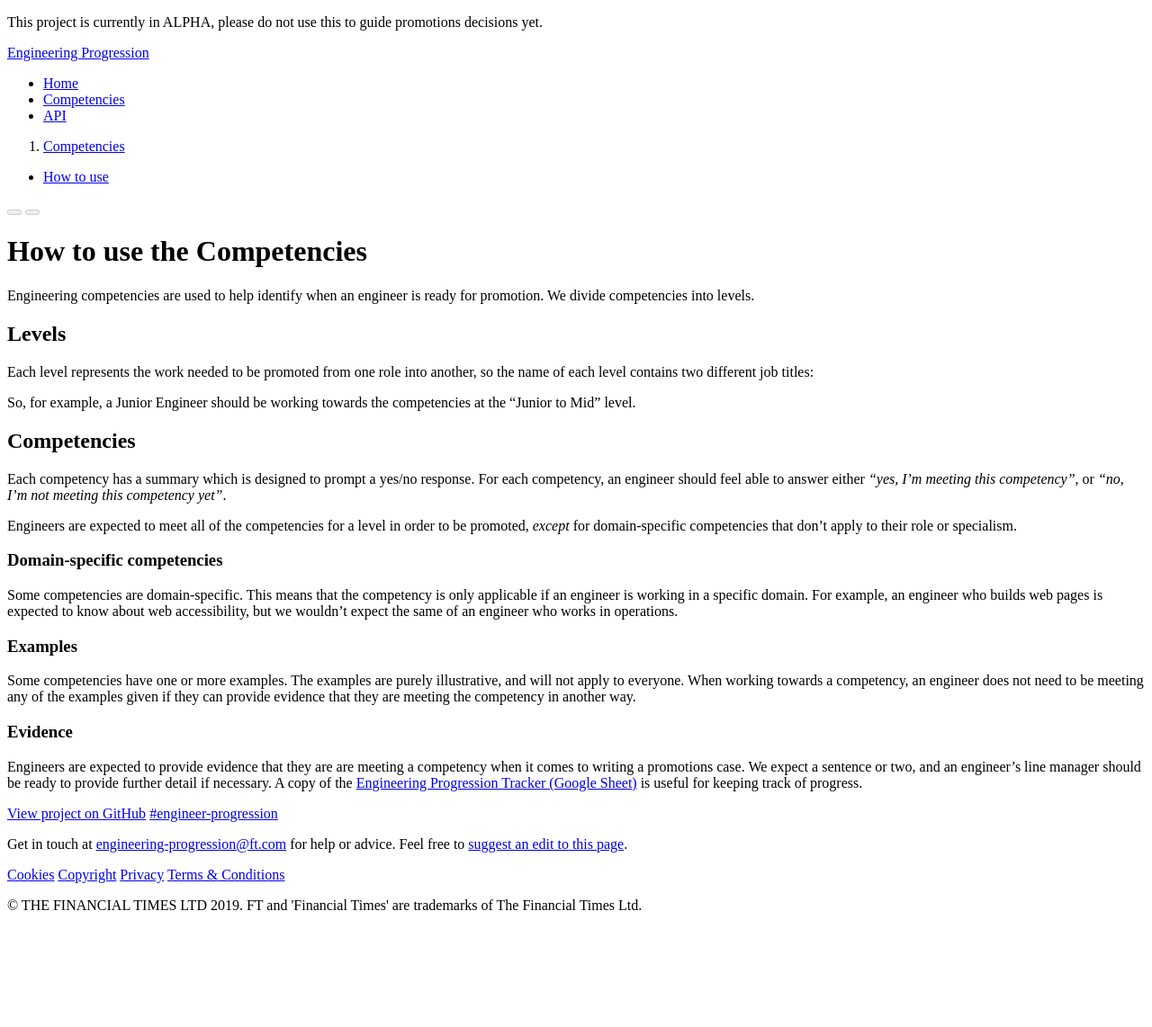
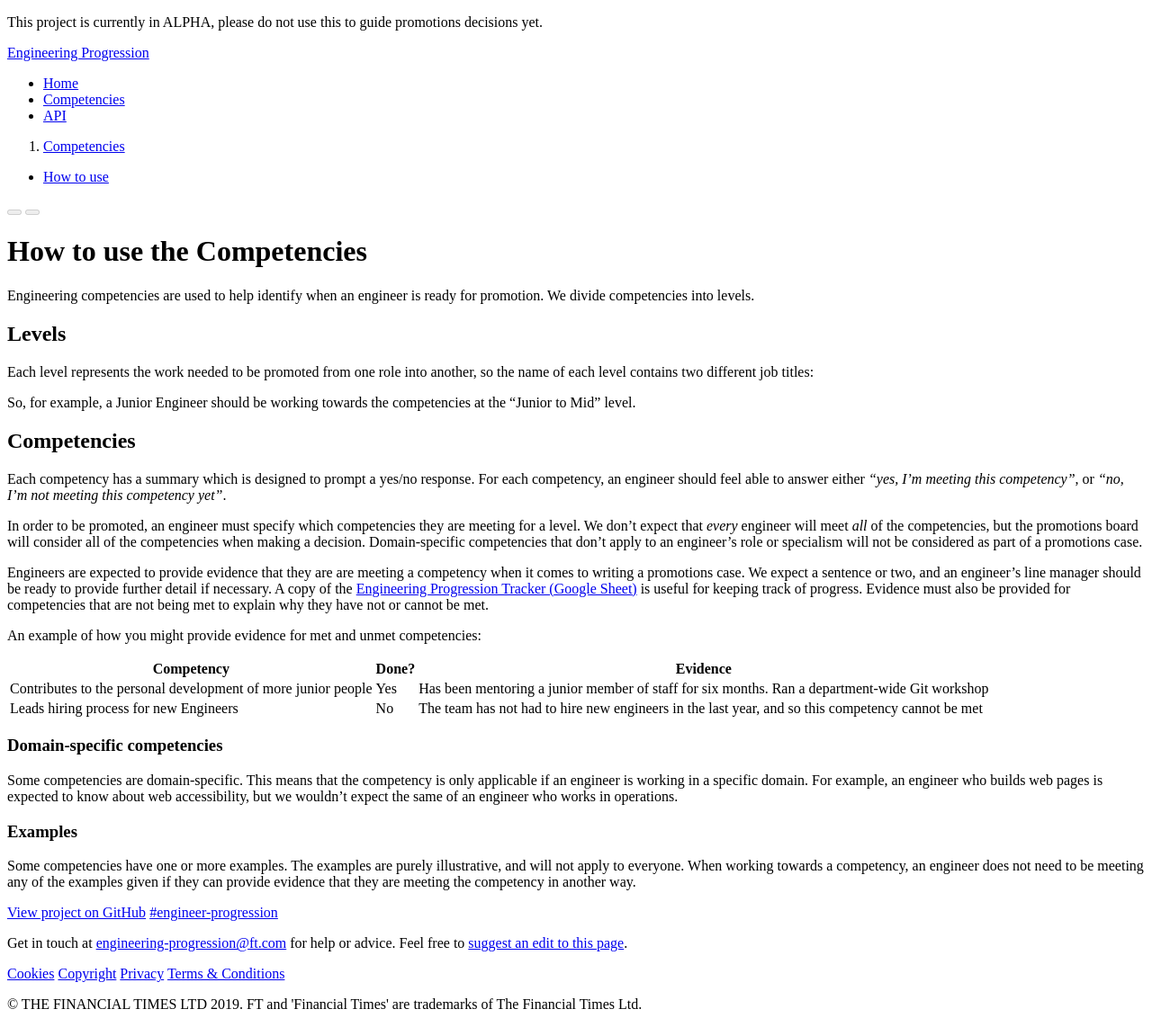
Before and after one commit to Financial-Times/engineering-progression, a Jekyll site: the page built from site/pages/competencies/how-to-use.md, in a window 1280 px wide. Shown: the whole page at 90% size. Built offline with Jekyll 4.4.1, drawn with Linux system fonts in a browser that asks for light colours; a style sheet for code colours, icons or effects is not loaded; before the commit the page ends 1032 px from its top, so only the background shows below that.

Commit message:
Relax the requirement that all competencies be met (#133)
This PR updates the "how-to-use" guide to indicate that not all
competencies must be met for an engineer to be considered for promotion.
This is the opposite to the way we've been responding to certain issues
and questions, and we'll be updating our responses to those once this
wording has been agreed on.

We're making this change for a couple of reasons:

  1. This is a less big jump for people from the current competencies
     matrix to the new one - it's a lot to expect particularly in the
     first trials of a new system

  2. We've had feedback on several competencies that they are not easily
     meetable by engineers in certain teams. We don't want to remove or
     relax too many competencies, and allowing them to be marked as not
     met but with an explanation helps to reduce edge-cases

  3. The messaging used by JK and the tech directors so far indicates
     that not all competencies must be met. The "how-to-use" guide was
     directly contradicting this

```diff
--- a/site/pages/competencies/how-to-use.md
+++ b/site/pages/competencies/how-to-use.md
@@ -26,7 +26,29 @@
 
 Each competency has a summary which is designed to prompt a yes/no response. For each competency, an engineer should feel able to answer either _"yes, I'm meeting this competency"_, or _"no, I'm not meeting this competency yet"_.
 
-Engineers are expected to meet all of the competencies for a level in order to be promoted, _except_ for domain-specific competencies that don't apply to their role or specialism.
+In order to be promoted, an engineer must specify which competencies they are meeting for a level. We don't expect that _every_ engineer will meet _all_ of the competencies, but the promotions board will consider all of the competencies when making a decision. Domain-specific competencies that don't apply to an engineer's role or specialism will not be considered as part of a promotions case.
+
+Engineers are expected to provide evidence that they are are meeting a competency when it comes to writing a promotions case. We expect a sentence or two, and an engineer's line manager should be ready to provide further detail if necessary. A copy of the <a href="https://docs.google.com/spreadsheets/d/1V0LIbCQtJsi2iowfJnRTDr4Na4LhNAlJ_UHl9dDQs00/edit" class="o-typography-link--external">Engineering Progression Tracker (Google Sheet)</a> is useful for keeping track of progress. Evidence must also be provided for competencies that are not being met to explain why they have not or cannot be met.
+
+An example of how you might provide evidence for met and unmet competencies:
+
+<table class="o-table o-layout__main__single-span" data-o-component="o-table">
+	<tr>
+		<th>Competency</th>
+		<th>Done?</th>
+		<th>Evidence</th>
+	</tr>
+	<tr>
+		<td>Contributes to the personal development of more junior people</td>
+		<td>Yes</td>
+		<td>Has been mentoring a junior member of staff for six months. Ran a department-wide Git workshop</td>
+	</tr>
+	<tr>
+		<td>Leads hiring process for new Engineers</td>
+		<td>No</td>
+		<td>The team has not had to hire new engineers in the last year, and so this competency cannot be met</td>
+	</tr>
+</table>
 
 ### Domain-specific competencies
 
@@ -35,7 +57,3 @@
 ### Examples
 
 Some competencies have one or more examples. The examples are purely illustrative, and will not apply to everyone. When working towards a competency, an engineer does not need to be meeting any of the examples given if they can provide evidence that they are meeting the competency in another way.
-
-### Evidence
-
-Engineers are expected to provide evidence that they are are meeting a competency when it comes to writing a promotions case. We expect a sentence or two, and an engineer's line manager should be ready to provide further detail if necessary. A copy of the <a href="https://docs.google.com/spreadsheets/d/1V0LIbCQtJsi2iowfJnRTDr4Na4LhNAlJ_UHl9dDQs00/edit" class="o-typography-link--external">Engineering Progression Tracker (Google Sheet)</a> is useful for keeping track of progress.
```
